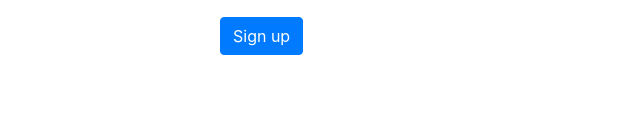
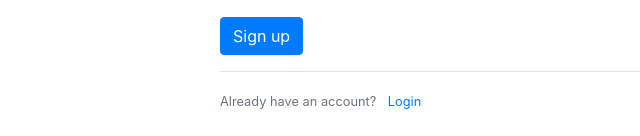
Before and after one commit to Prajwal-Jadhav/Answerly, a Django app: page /register/ in a window 1280 px wide. Shown: the part 938-1074 px from the top of the page, without its empty margins (115-755 px from the left). Before the commit the page ends 993 px from the top, so only its background shows below. Run offline with Django 3.2, Linux system fonts and the light colour scheme; some libraries are stand-ins or nearby versions.

Commit message:
added login url

```diff
--- a/users/templates/users/register.html
+++ b/users/templates/users/register.html
@@ -26,6 +26,12 @@
       </div>
 
     </form>
+
+    <div class="border-top pt-3 pb-4">
+      <small class="text-muted">
+          Already have an account? <a class="ml-2" href="{% url 'login' %}" >Login</a>
+      </small>
+    </div>
   </div>
 </body>
 </html>
```
Also changed, not shown: db.sqlite3.
